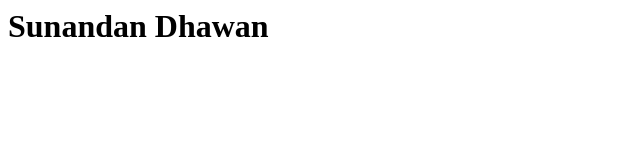
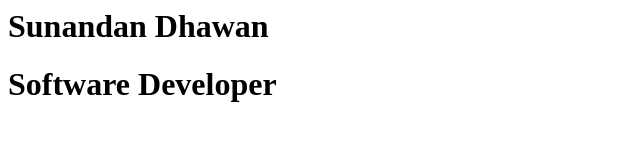
Before and after one commit to sunandandhawan/sunandandhawan.github.io, a plain HTML site: page index.html in a window 1280 px wide. Shown: the whole page, without its empty margins (0-640 px from the left). Drawn offline with Linux system fonts and the light colour scheme.

Commit message:
Update index.html

```diff
--- a/index.html
+++ b/index.html
@@ -1 +1,2 @@
-<h1>Sunandan Dhawan<h1>
+<h1 id="name">Sunandan Dhawan<h1>
+<span id="role">Software Developer</span>
```
